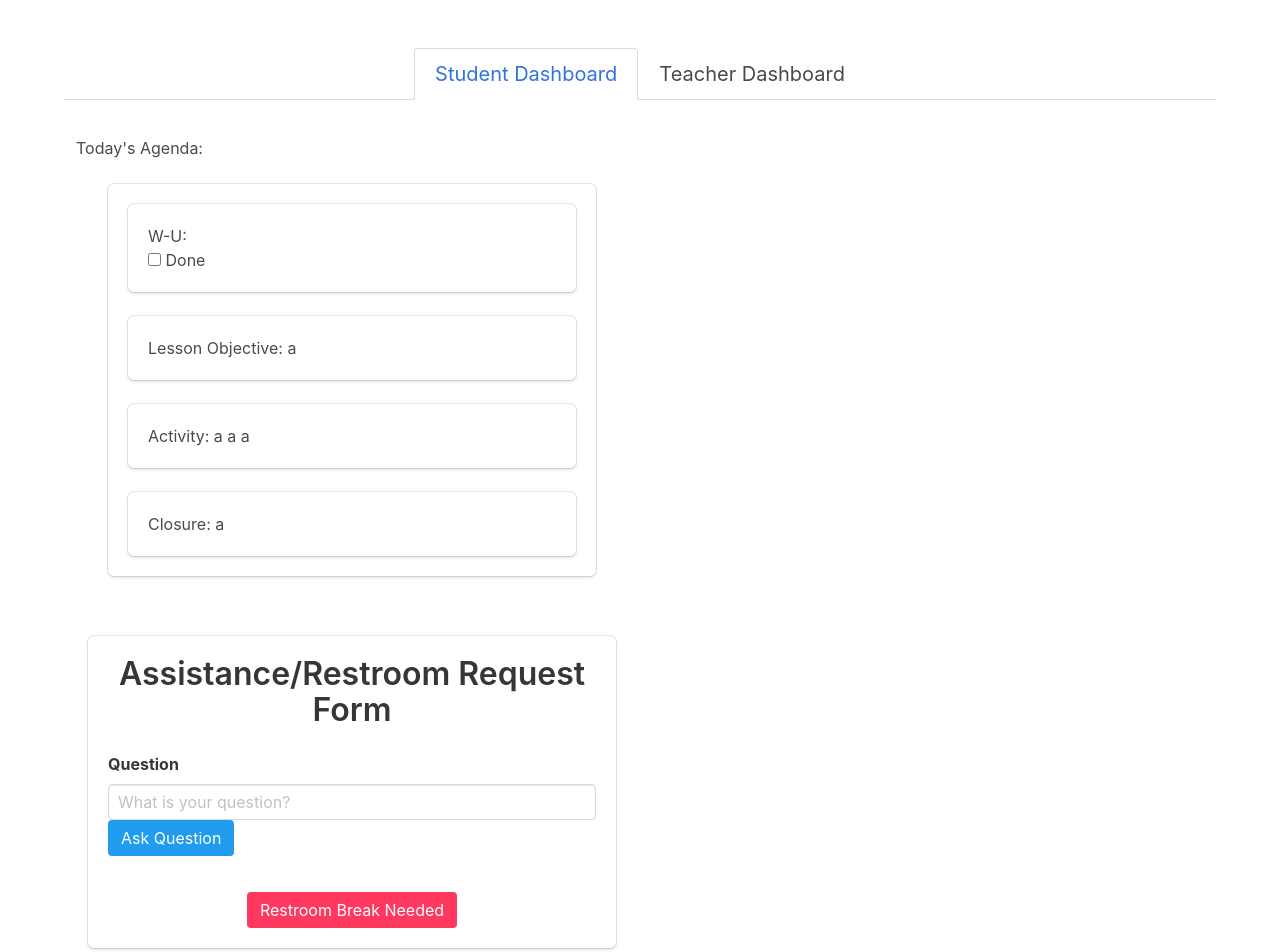
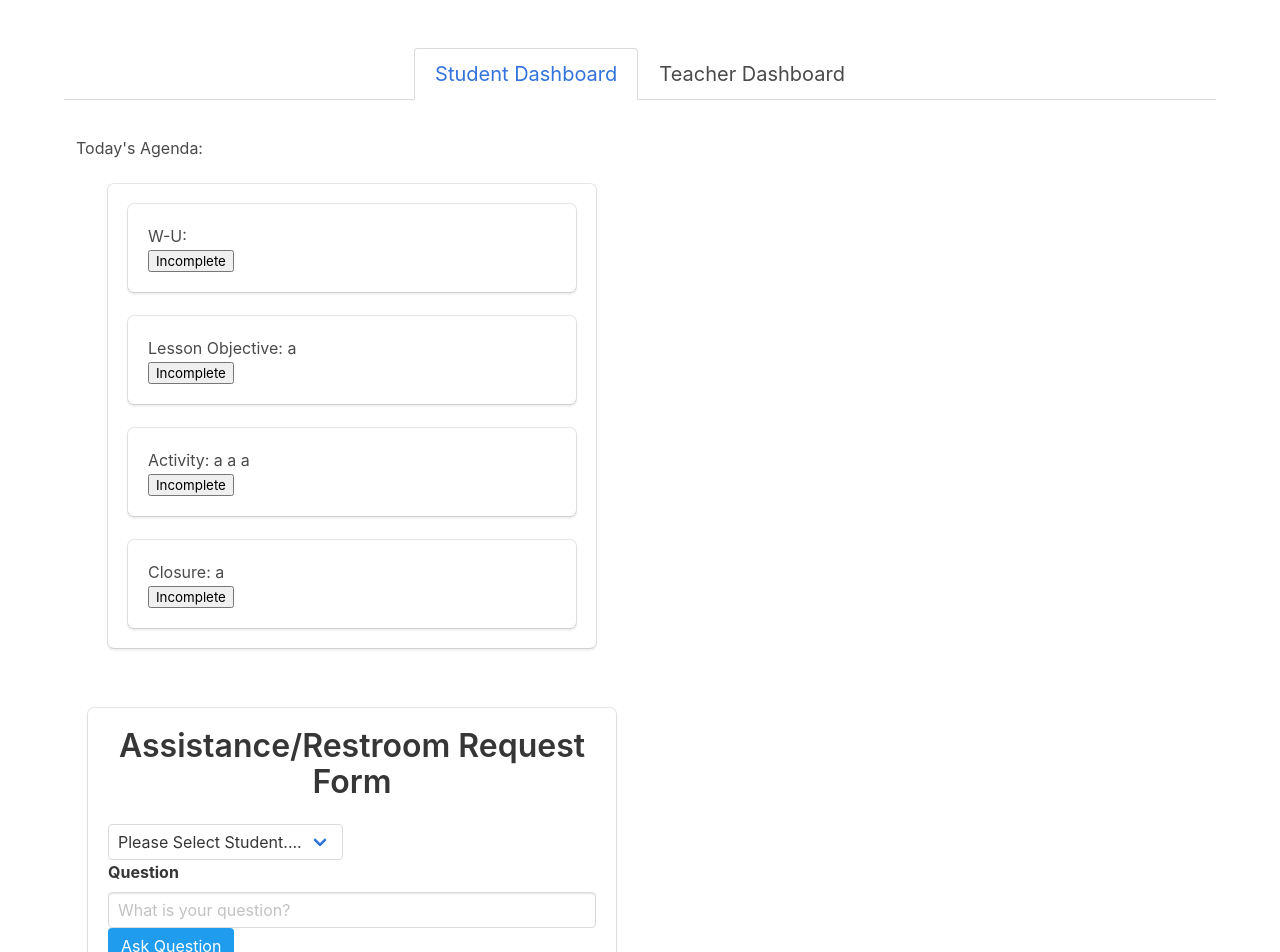
Before and after one commit to Lee-ArnoldIII/react-redux-cmap, a React (Create React App) app: page / in a window 1280 px wide. Shown: the top 952 px of the page. Built offline with nearby package versions, Linux system fonts and the light colour scheme.

Commit message:
updated ability to request rr on student side to render on teacher. Question is also updated. Next update is rendering list of approved to student dashboard.

```diff
--- /dev/null
+++ b/src/components/student/AgendaToggle.js
@@ -0,0 +1,36 @@
+import React, { Component } from 'react'
+
+class AgendaToggle extends Component {
+  constructor (props) {
+    super(props)
+
+    this.state = {
+      isToggleOn: true,
+      textDecoration: 'none'
+    }
+    this.handleToggle = this.handleToggle.bind(this)
+  }
+
+  // This needs to be worked so that when user toggles, it puts a line-through stytle add to the text in the agenda line.
+  // or this could update state locally and remove the item alltogether.
+
+  handleToggle () {
+    this.setState(state => ({
+      isToggleOn: !state.isToggleOn,
+      textDecoration: 'line-through'
+
+    }))
+  }
+
+  render () {
+    return (
+      <div>
+        <button onClick={this.handleToggle}>
+          {this.state.isToggleOn ? 'Incomplete' : 'Done'}
+        </button>
+      </div>
+    )
+  }
+}
+
+export default AgendaToggle
--- a/src/components/student/Requests.js
+++ b/src/components/student/Requests.js
@@ -7,38 +7,53 @@ class Requests extends Component {
 
     this.state = {
       requestQuestion: '',
-      rrRequest: false
+      rrRequest: false,
+      student: 0
     }
     this.handleChange = this.handleChange.bind(this)
     this.handleSubmit = this.handleSubmit.bind(this)
     this.handleClick = this.handleClick.bind(this)
+    this.handleRosterList = this.handleRosterList.bind(this)
   }
-
+  handleRosterList (e) {
+    this.setState({ student: e.target.value })
+    console.log('hgvjgv', this.state.student)
+  }
   handleChange (evt) {
     console.log(evt.target.value)
     this.setState({ requestQuestion: evt.target.value })
   }
   handleClick (e) {
     console.log('Student Requested Restroom Break')
-    this.props.restroomRequest()
+    this.props.restroomRequest(this.state.student)
   }
 
   handleSubmit (e) {
     console.log('Request submitted')
     // const { index } = this.props
     e.preventDefault()
-    this.props.askQuestion(this.state.requestQuestion)
-    this.setState({ requestQuestion: 'thing 1' })
+    this.props.askQuestion(this.state.requestQuestion, this.state.student)
+    this.setState({ requestQuestion: '' })
     console.log(this.state.requestQuestion)
   }
 
   render () {
     return (
       <React.Fragment>
+
         <form className='column' onSubmit={this.handleSubmit}>
           <div className='box'>
             <h1 className='title has-text-centered'>Assistance/Restroom Request Form</h1>
-
+            <div className='select'>
+              <select onChange={this.handleRosterList}>
+                <option>Please Select Student....</option>
+                {this.props.student.map((data, index) => {
+                  return (
+                    <option value={index}>{data.name}</option>
+                  )
+                }) }
+              </select>
+            </div>
             <div className='field'>
               <label className='label'>Question</label>
               <div className='control'>
@@ -48,6 +63,9 @@ class Requests extends Component {
                 </a>
               </div>
             </div>
+            <br />
+
+            <br />
             <br />
             <div className='field is-grouped is-grouped-centered'>
               <p className='control'>
@@ -67,9 +85,13 @@ class Requests extends Component {
 }
 // Change code here for const mapStateToProps, connect()(Request), and anything else that is needed to run correctly
 const mapDispatchToProps = (dispatch) => ({
-  askQuestion: (requestQuestionText) => dispatch({ type: 'ASK_QUESTION', requestQuestionText }),
-  restroomRequest: () => dispatch({ type: 'RR_REQUEST' })
+  askQuestion: (requestQuestionText, studentIndex) => dispatch({ type: 'ASK_QUESTION', requestQuestionText, studentIndex }),
+  restroomRequest: (studentIndex) => dispatch({ type: 'RR_REQUEST', studentIndex })
 
 })
 
-export default connect(null, mapDispatchToProps)(Requests)
+const mapStateToProps = (state) => ({
+  student: state.teacher.student
+})
+
+export default connect(mapStateToProps, mapDispatchToProps)(Requests)
--- a/src/components/student/StudentAgenda.js
+++ b/src/components/student/StudentAgenda.js
@@ -1,5 +1,6 @@
 import React, { Component } from 'react'
 import { connect } from 'react-redux'
+import AgendaToggle from './AgendaToggle'
 
 class StudentAgenda extends Component {
   constructor (props) {
@@ -9,6 +10,7 @@ class StudentAgenda extends Component {
 
     }
   }
+  //
 
   render () {
     console.log(this.props)
@@ -18,22 +20,23 @@ class StudentAgenda extends Component {
           <div className='box' id='warmUP'>
         W-U: {this.props.warmUp}
             <div className=''>
-              <label className='checkbox'>
-                <input type='checkbox' /> Done
-              </label>
+              <AgendaToggle />
             </div>
           </div>
 
           <div className='box' id='lesson'>
         Lesson Objective: {this.props.lesson}
+            <AgendaToggle />
           </div>
 
           <div className='box' id='activity'>
         Activity: {this.props.activity}
+            <AgendaToggle />
           </div>
 
           <div className='box' id='exit'>
         Closure: {this.props.exit}
+            <AgendaToggle />
           </div>
         </div>
       </div>
--- a/src/reducers/teacherReducer.js
+++ b/src/reducers/teacherReducer.js
@@ -34,10 +34,26 @@ const reducer = (state = initialState, action) => {
       let newStateQuestion = JSON.parse(JSON.stringify(state))
       newStateQuestion.student[index].question = { hasQuestion: answered, text: '' }
       return newStateQuestion
+
     case 'ACCEPT_RR':
       let newStateRR = JSON.parse(JSON.stringify(state))
       newStateRR.student[indexRR].restroom = { request: false, accepted }
       return newStateRR
+
+    case 'ASK_QUESTION':
+      let newStateAskQuestion = JSON.parse(JSON.stringify(state))
+      console.log(newStateAskQuestion)
+      console.log(action.studentIndex)
+      newStateAskQuestion.student[action.studentIndex].question = { hasQuestion: true, text: action.requestQuestionText }
+      return newStateAskQuestion
+
+    case 'RR_REQUEST':
+      let newStateRRRequest = JSON.parse(JSON.stringify(state))
+      newStateRRRequest.student[action.studentIndex].restroom = { request: true, accepted: '' }
+      return newStateRRRequest
+
+    case 'RR_REQUEST_RESET':
+      return { ...state, rrRequest: false }
     default:
       return state
   }
```
Also changed, not shown: src/components/student/RosterList.js (added, +43 -0 lines).
